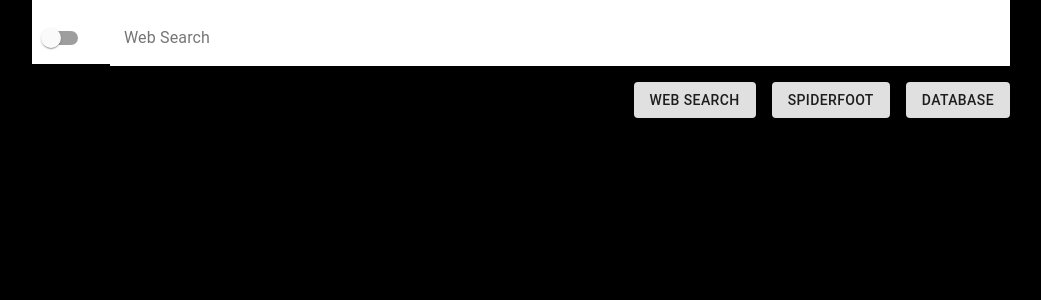
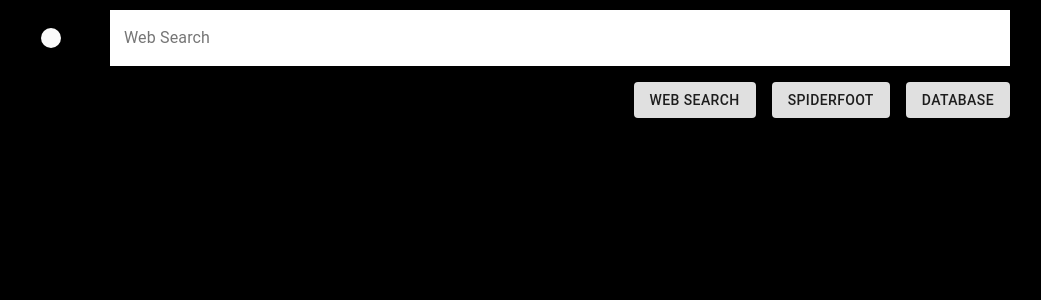
Before and after one commit to RobBuilds/LightningBolt, a React (Create React App) app in the folder app/: page / in a window 1280 px wide. Shown: the top 300 px of the page, without its empty margins (119-1160 px from the left). Built offline with nearby package versions, Linux system fonts and the light colour scheme; the HTML template or start-up script is replaced by a standard one.

Commit message:
fixed the navbar issue from white to black

```diff
--- a/app/src/components/NavBar.js
+++ b/app/src/components/NavBar.js
@@ -33,9 +33,9 @@ function NavBar() {
 
   return (
     <div>
-      <AppBar position="static" color="inherit" className="app-bar">
+      <AppBar position="static" style={{ backgroundColor: 'black' }}>
         <Toolbar className="toolbar">
-          <div />
+    <div />
           <IconButton edge="end" color="inherit" aria-label="menu" onClick={toggleDrawer(true)} className="menu-button">
             <MenuIcon />
           </IconButton>
--- a/app/src/styles/NavBar.css
+++ b/app/src/styles/NavBar.css
@@ -10,7 +10,7 @@
 }
 
 .menu-button {
-  margin-right: -2rem; /* Adjust this value as needed */
+  margin-right: -3rem; /* Adjust this value as needed */
 }
 
 .drawer {
```
